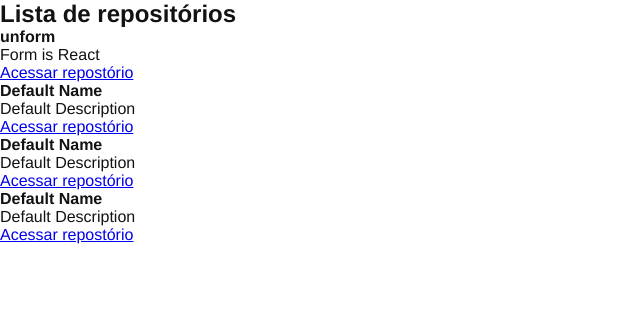
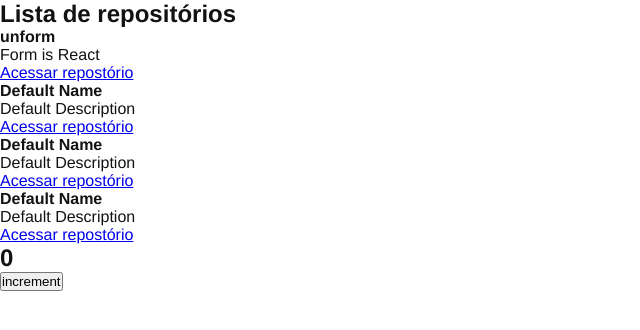
Before and after one commit to anderson-suga/rocketseat-ignite-reactjs-01-github-explorer, a React app: page / in a window 1280 px wide. Shown: the top 330 px of the page, without its empty margins (0-640 px from the left). Built offline with nearby package versions, Linux system fonts and the light colour scheme; the HTML template or start-up script is replaced by a standard one.

Commit message:
Estado do componente

```diff
--- a/src/App.jsx
+++ b/src/App.jsx
@@ -1,6 +1,12 @@
+import { Counter } from './components/Counter';
 import { RepositoryList } from './components/RepositoryList';
 import './styles/global.scss';
 
 export function App() {
-    return <RepositoryList />
+    return(
+        <>
+            <RepositoryList />
+            <Counter />
+        </>
+    );
 };
--- /dev/null
+++ b/src/components/Counter.jsx
@@ -0,0 +1,18 @@
+import { useState } from 'react';
+
+export function Counter() {
+    const [counter, setCounter] = useState(0);
+
+    function increment() {
+        setCounter(counter + 1);
+    }
+
+    return (
+        <div>
+            <h2>{counter}</h2>
+            <button type="button" onClick={increment}>
+                increment
+            </button>
+        </div>
+    );
+}
```
